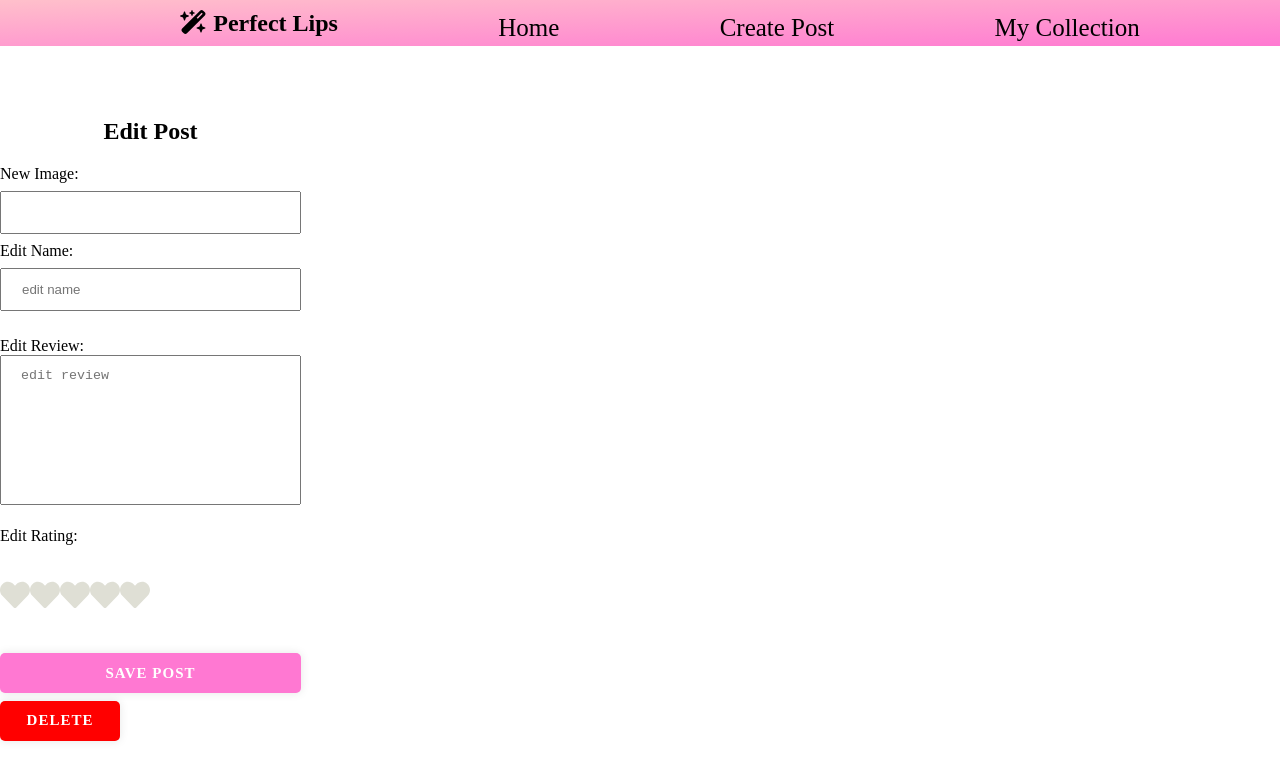
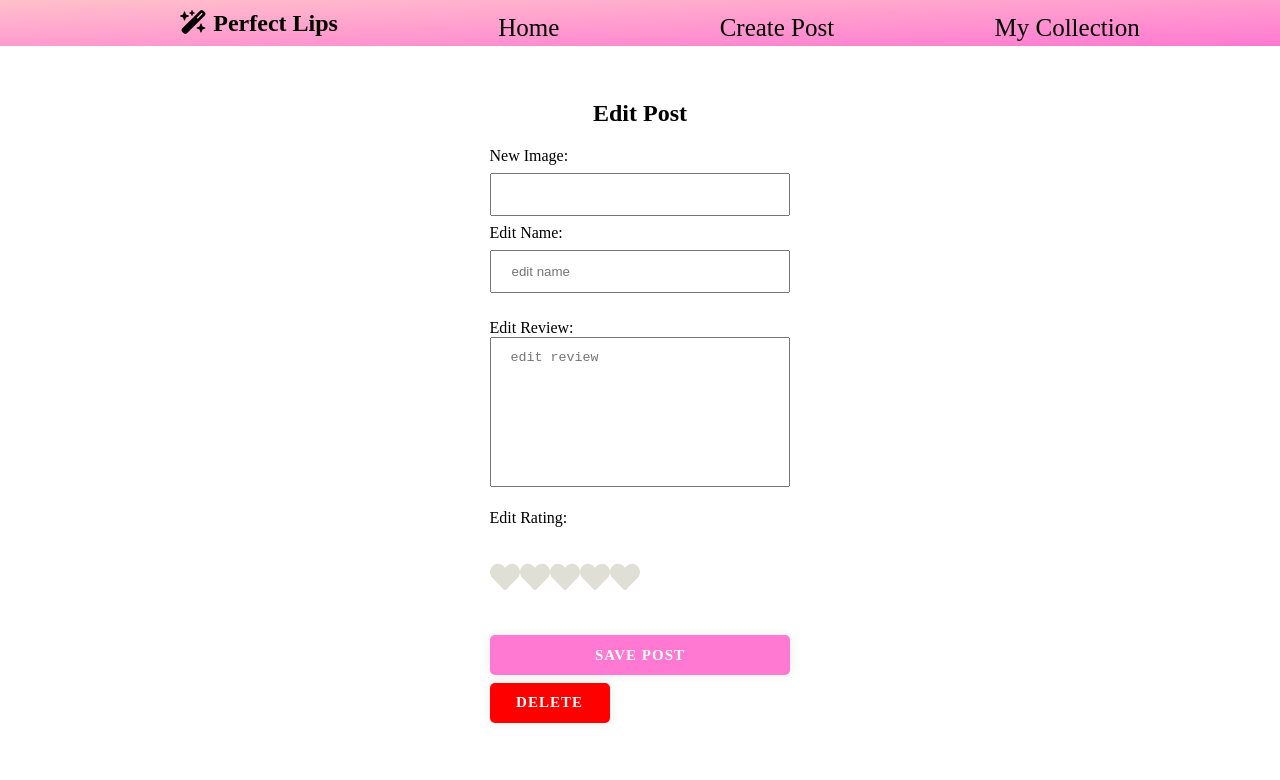
Before and after one commit to mary3210/Capstone-LipstickApp-FE, a React (Create React App) app: page /post/1/edit in a window 1280 px wide. Shown: the top 780 px of the page. Built offline with nearby package versions, Linux system fonts and the light colour scheme; no server answers; a web font is replaced by a local one.

Commit message:
centered homepage

```diff
--- a/src/components/CreatePost.jsx
+++ b/src/components/CreatePost.jsx
@@ -59,7 +59,6 @@ const CreatePost = (props) => {
   return (
     <div>
       <section>
-        <h2>Create New Post</h2>
         <div className="createpost">
           <br />
           <form onSubmit={handleSubmit}>
--- a/src/components/EditPost.jsx
+++ b/src/components/EditPost.jsx
@@ -35,7 +35,6 @@ const EditPost = (props) => {
     const userInput = { ...editForm };
     console.log(userInput)
     userInput[event.target.name] = event.target.value;
-    debugger;
     setEditForm(userInput);
   };
 
--- a/src/components/PostList.jsx
+++ b/src/components/PostList.jsx
@@ -23,7 +23,7 @@ const PostList = () => {
 
   return (
     <>
-      <h2>Posts in Lists</h2>
+      <div className="homeLipContainer">
       <ul>
         {posts &&
           posts.map((post) => (
@@ -42,6 +42,7 @@ const PostList = () => {
             </div>
           ))}
       </ul>
+      </div>
     </>
   );
 };
--- a/src/index.css
+++ b/src/index.css
@@ -7,6 +7,27 @@ body {
   display: flex;
   width: 100vw;
   margin: 0;
+}
+
+.homeLipContainer {
+  display: flex;
+  width: 100vw;
+  justify-content: center;
+  align-items: center;
+}
+
+ul {
+  display: flex;
+  max-width: 2024px;
+  flex-wrap: wrap;
+  margin: 0;
+  padding: 0;
+  margin-top: 50px;
+}
+
+.Container {
+  display: flex;
+  max-width: 100vw;
 }
 
 .HomePosts{
@@ -213,6 +234,12 @@ textarea{
   transition-timing-function: ease-in;
 }
 
+/*create section */
+section {
+  display: flex;
+  width: 100vw;
+  justify-content: center;
+}
 .createpost {
   display: flex;
   flex-direction: column;
```
